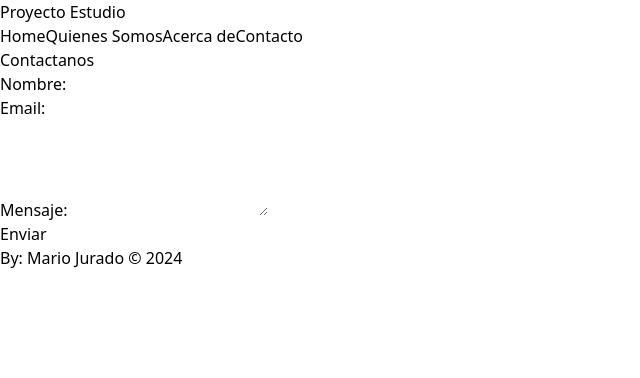
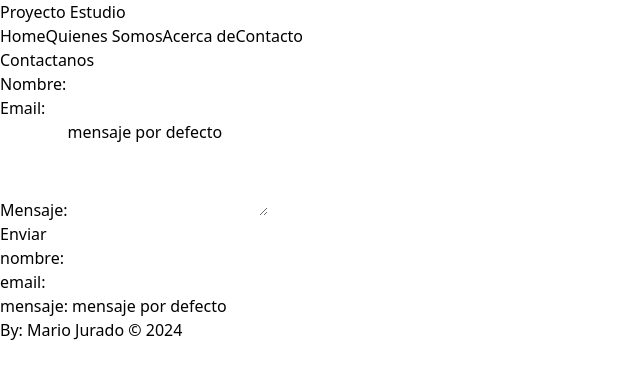
Before and after one commit to Hinmo/Project, an Angular app: page /contacto in a window 1280 px wide. Shown: the top 378 px of the page, without its empty margins (0-640 px from the left). Built offline with nearby package versions, Linux system fonts and the light colour scheme.

Commit message:
parte final de la clase jueves 15

```diff
--- a/src/app/pages/contacto/contacto.component.html
+++ b/src/app/pages/contacto/contacto.component.html
@@ -2,19 +2,24 @@
 <div class="max-w-md mx-auto mt-10 bg-white p-6 rounded-md shadow-md">
     <h2 class="text-2xl font-bold mb-4">Contactanos</h2>
 
-    <form (submit)="enviarcontacto()">
+    <form [formGroup]="contactoForm" (submit)="enviarcontacto()">
         <div class="mb-4">
             <label for="name" class="block mb-1">Nombre:</label>
-            <input type="text" id="name" name="name" required class="w-full px-3 py-2 border rounded-md">
+            <input type="text" id="name" formControlName="name" required class="w-full px-3 py-2 border rounded-md">
         </div>
         <div class="mb-4">
             <label for="email" class="block mb-1">Email:</label>
-            <input type="email" id="email" name="email" required class="w-full px-3 py-2 border rounded-md">
+            <input type="email" id="email" formControlName="email" required class="w-full px-3 py-2 border rounded-md">
         </div>
         <div class="mb-4">
             <label for="message" class="block mb-1">Mensaje:</label>
-            <textarea id="message" name="message" rows="4" required class="w-full px-3 py-2 border rounded-md"></textarea>
+            <textarea id="message" formControlName="message" rows="4" required class="w-full px-3 py-2 border rounded-md"></textarea>
         </div>
-        <button type="submit" class="bg-blue-500 text-white px-4 py-2 rounded-md">Enviar</button>
+        <button type="submit" class="bg-blue-500 text-white px-4 py-2 rounded-md" [disabled]="!contactoForm.valid">Enviar</button>
     </form>
+
+    <p class="block my-1">nombre: {{contactoForm.value.name}}</p>
+    <p class="block mb-1">email: {{contactoForm.value.email}}</p>
+    <p class="block mb-1">mensaje: {{contactoForm.value.message}}</p>
+
 </div>
--- a/src/app/pages/contacto/contacto.component.ts
+++ b/src/app/pages/contacto/contacto.component.ts
@@ -1,16 +1,31 @@
 import { Component } from '@angular/core';
+import { FormControl, FormGroup, ReactiveFormsModule, Validators } from '@angular/forms';
 
 @Component({
   selector: 'app-contacto',
   standalone: true,
-  imports: [],
+  imports: [ReactiveFormsModule],
   templateUrl: './contacto.component.html',
   styleUrl: './contacto.component.css'
 })
+
 export class ContactoComponent {
 
-  enviarcontacto() {
-    console.log('EnviaelForm');
+  contactoForm = new FormGroup({
+    name: new FormControl('', [
+      Validators.required,
+      Validators.minLength(6)
+    ]),
+    email: new FormControl('', [
+      Validators.required,
+      Validators.email
+    ]),
+    message: new FormControl('mensaje por defecto'),
+
+  });
+
+    enviarcontacto() {
+    console.log('Envia el Form', this.contactoForm);
     }
 
 }
```
